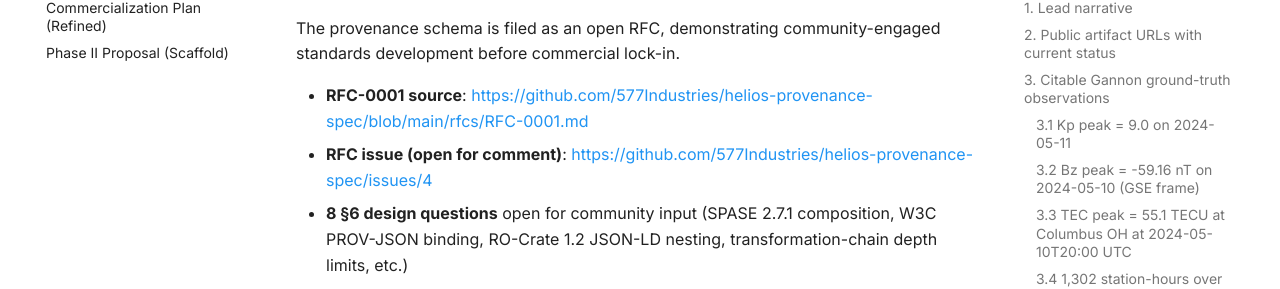
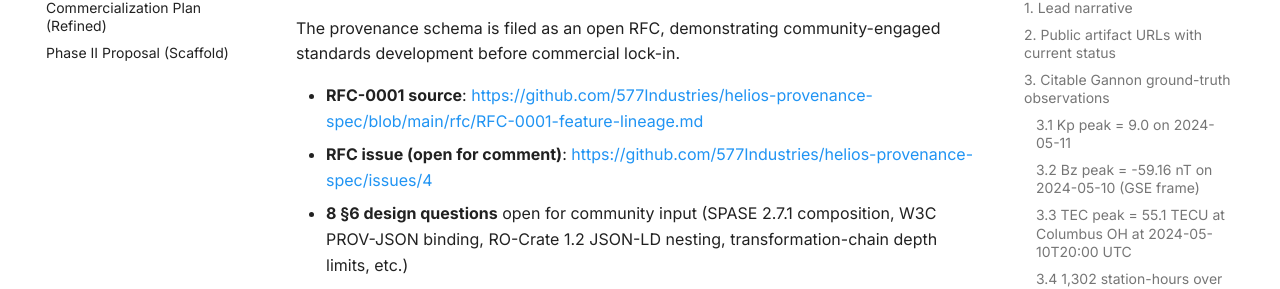
Before and after one commit to 577Industries/helios-program, an MkDocs documentation site: the page built from docs/phase-ii/evidence-package.md, in a window 1280 px wide and 900 px high, scrolled down 5548 px. Shown: the part 175-464 px from the top of the window. Built offline with MkDocs 1.6.1 and Material for MkDocs 9.7.7, drawn with Linux system fonts in a browser that asks for light colours; comment, search, counter and statistics services are not loaded; some of the changed lines change nothing that is shown.

Commit message:
fix(phase-ii): correct RFC-0001 URL to rfc/RFC-0001-feature-lineage.md

```diff
--- a/phase-ii/evidence-package.md
+++ b/phase-ii/evidence-package.md
@@ -124,7 +124,7 @@ Expected fields when filled:
 
 The provenance schema is filed as an open RFC, demonstrating community-engaged standards development before commercial lock-in.
 
-- **RFC-0001 source**: <https://github.com/577Industries/helios-provenance-spec/blob/main/rfcs/RFC-0001.md>
+- **RFC-0001 source**: <https://github.com/577Industries/helios-provenance-spec/blob/main/rfc/RFC-0001-feature-lineage.md>
 - **RFC issue (open for comment)**: <https://github.com/577Industries/helios-provenance-spec/issues/4>
 - **8 §6 design questions** open for community input (SPASE 2.7.1 composition, W3C PROV-JSON binding, RO-Crate 1.2 JSON-LD nesting, transformation-chain depth limits, etc.)
 - **Cross-posts** (operator action — `OPERATOR_TODO.md` item 4): SPASE info list · sunpy-dev · CCMC feedback channel · 577 Industries LinkedIn
```
